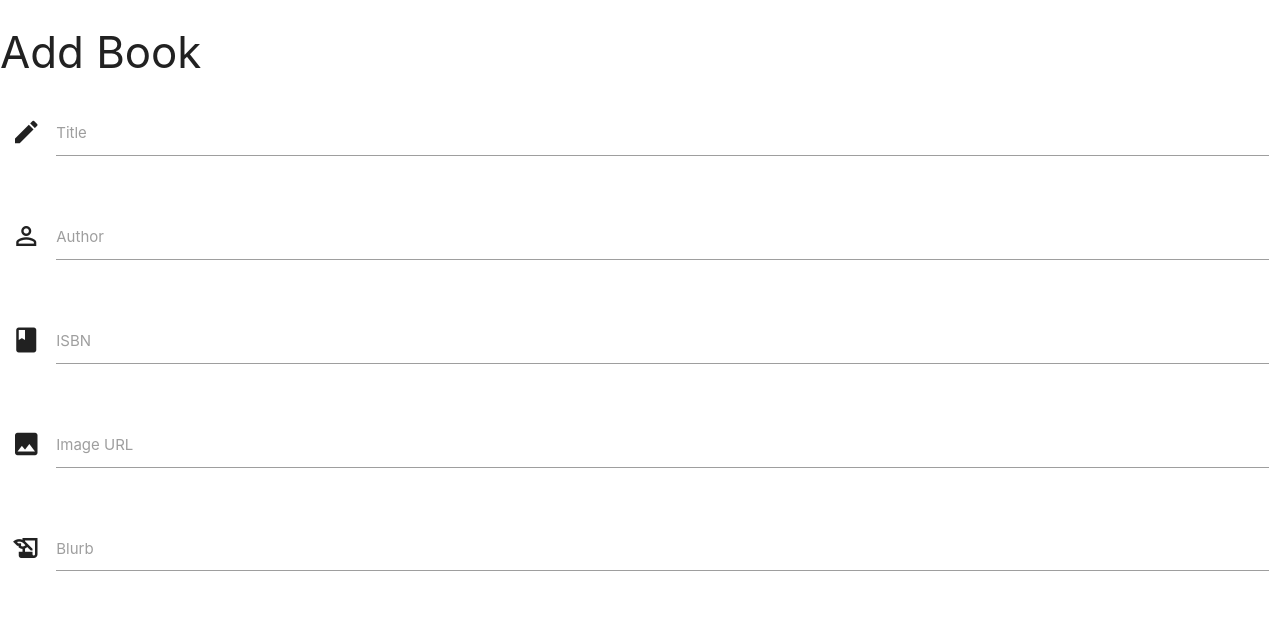
After one commit to vdgvzr/milestone-project-3, a Flask app: page /add_book in a window 1280 px wide. The commit adds this page. Shown: the top 619 px of the page. Run offline with Flask 2, Linux system fonts and the light colour scheme; some libraries are stand-ins or nearby versions.

Commit message:
Added basic form elements

```diff
--- a/app.py
+++ b/app.py
@@ -16,8 +16,13 @@ mongo = PyMongo(app)
 
 @app.route('/')
 @app.route('/get_books')
-def get_tasks():
+def get_books():
     return render_template("books.html", books=mongo.db.books.find())
+
+
+@app.route('/add_book')
+def add_book():
+    return render_template("add-book.html")
 
 
 if __name__ == '__main__':
--- /dev/null
+++ b/templates/add-book.html
@@ -0,0 +1,63 @@
+<!DOCTYPE html>
+
+{% extends 'base.html' %}
+
+{% block content %}
+
+    <h3>Add Book</h3>
+
+    <div class="row">
+        <form action="" method="POST" class="col s12">
+            <div class="row">
+                <div class="input-field col s12">
+                    <i class="material-icons prefix">create</i>
+
+                    <input id="book_title" name="book_title" type="text" class="validate">
+
+                    <label for="icon_prefix">Title</label>
+                </div>
+            </div>
+
+            <div class="row">
+                <div class="input-field col s12">
+                    <i class="material-icons prefix">perm_identity</i>
+
+                    <input id="book_author" name="book_author" type="text" class="validate">
+
+                    <label for="icon_prefix">Author</label>
+                </div>
+            </div>
+
+            <div class="row">
+                <div class="input-field col s12">
+                    <i class="material-icons prefix">book</i>
+
+                    <input id="book_isbn" name="book_isbn" type="text" class="validate">
+
+                    <label for="icon_prefix">ISBN</label>
+                </div>
+            </div>
+
+            <div class="row">
+                <div class="input-field col s12">
+                    <i class="material-icons prefix">insert_photo</i>
+
+                    <input id="image_url" name="image_url" type="text" class="validate">
+
+                    <label for="icon_prefix">Image URL</label>
+                </div>
+            </div>
+
+            <div class="row">
+                <div class="input-field col s12">
+                    <i class="material-icons prefix">history_edu</i>
+
+                    <textarea id="book_blurb" name="book_blurb" class="materialize-textarea"></textarea>
+
+                    <label for="icon_prefix">Blurb</label>
+                </div>
+            </div>
+        </form>
+    </div>
+
+{% endblock %}
--- a/templates/base.html
+++ b/templates/base.html
@@ -3,18 +3,19 @@
 <head>
     <meta charset="UTF-8">
     <meta name="viewport" content="width=device-width, initial-scale=1.0">
-    <title>Pen Hub</title>
 
     <link href="https://fonts.googleapis.com/icon?family=Material+Icons" rel="stylesheet">
     <link rel="stylesheet" href="https://cdnjs.cloudflare.com/ajax/libs/materialize/1.0.0/css/materialize.min.css">
 
+    <script src="https://cdnjs.cloudflare.com/ajax/libs/jquery/3.5.1/jquery.min.js" integrity="sha512-bLT0Qm9VnAYZDflyKcBaQ2gg0hSYNQrJ8RilYldYQ1FxQYoCLtUjuuRuZo+fjqhx/qtq/1itJ0C2ejDxltZVFg==" crossorigin="anonymous"></script>
+    <script src="https://cdnjs.cloudflare.com/ajax/libs/materialize/1.0.0/js/materialize.min.js"></script>
+
+    <title>Pen Hub</title>
 </head>
 <body>
 
     {% block content %}
     {% endblock %}
 
-    <script src="https://cdnjs.cloudflare.com/ajax/libs/jquery/3.5.1/jquery.min.js" integrity="sha512-bLT0Qm9VnAYZDflyKcBaQ2gg0hSYNQrJ8RilYldYQ1FxQYoCLtUjuuRuZo+fjqhx/qtq/1itJ0C2ejDxltZVFg==" crossorigin="anonymous"></script>
-    <script src="https://cdnjs.cloudflare.com/ajax/libs/materialize/1.0.0/js/materialize.min.js"></script>
 </body>
 </html>
```
Also changed, not shown: assets/css/style.css (added, +7 -0 lines), templates/books.html (+11 -7 lines).
